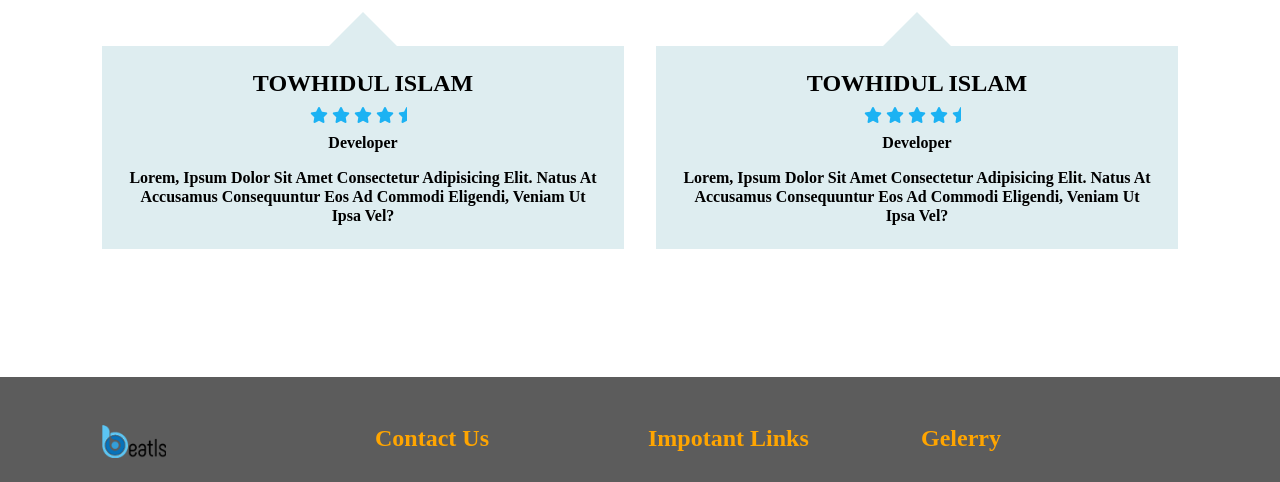
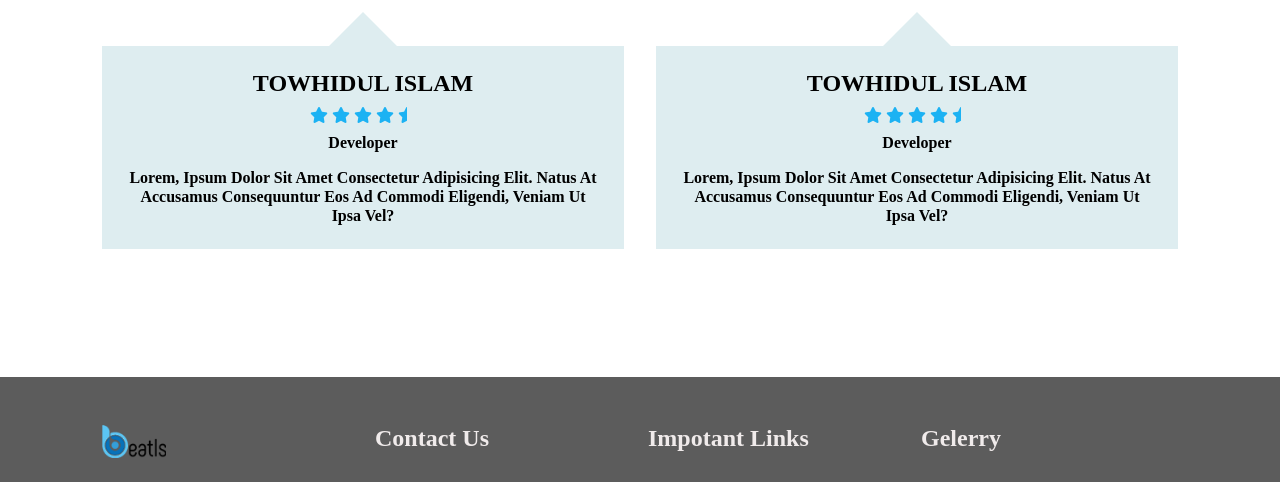
Before and after one commit to imtowhidulislam/Class11, a plain HTML site: page index.html in a window 1280 px wide. Shown: the part 3373-3855 px from the top of the page. Drawn offline with Linux system fonts and the light colour scheme; grey boxes are pictures that could not be loaded.

Commit message:
all changes are added to the repo

```diff
--- a/style.css
+++ b/style.css
@@ -532,7 +532,7 @@ h3 {
 }
 .footer_content > h2,
 .footer_logo {
-  color: orange;
+  color: #f0ebeb;
   margin-bottom: 2rem;
   text-transform: capitalize;
 }
```
